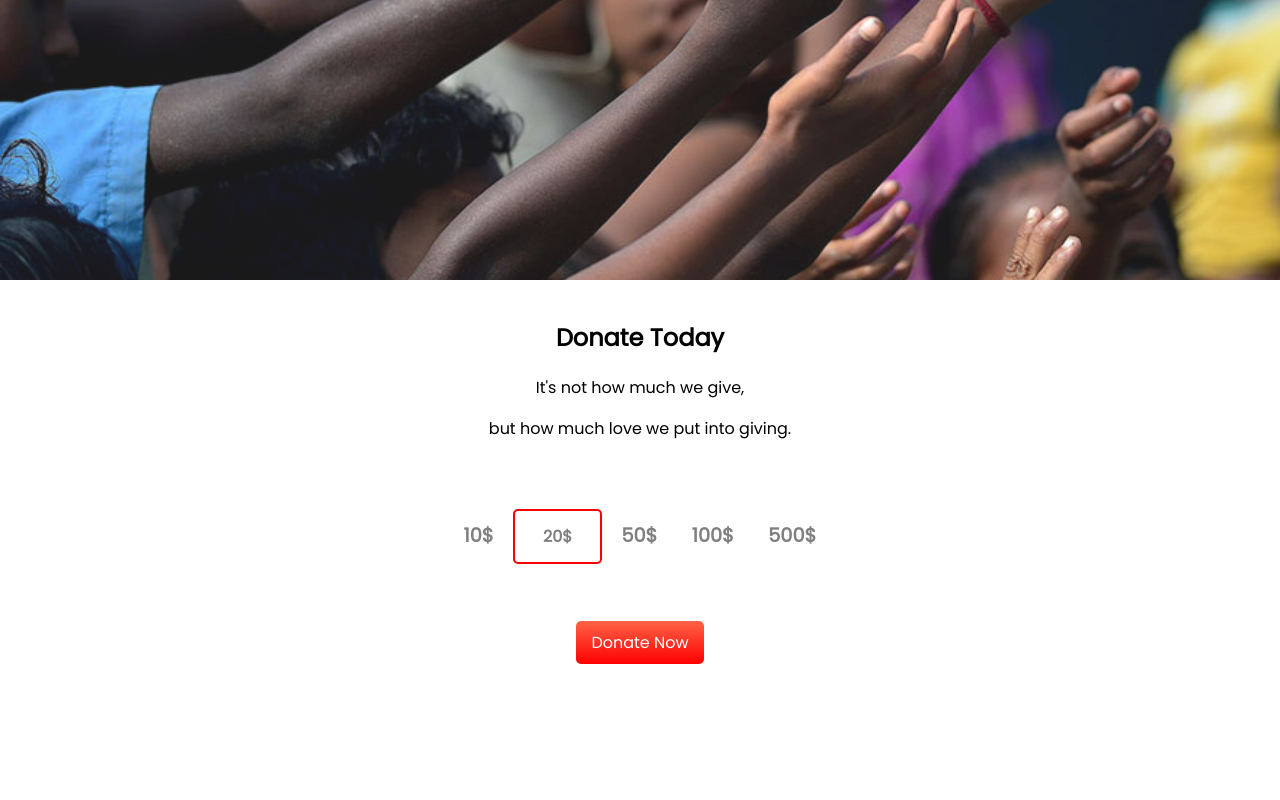
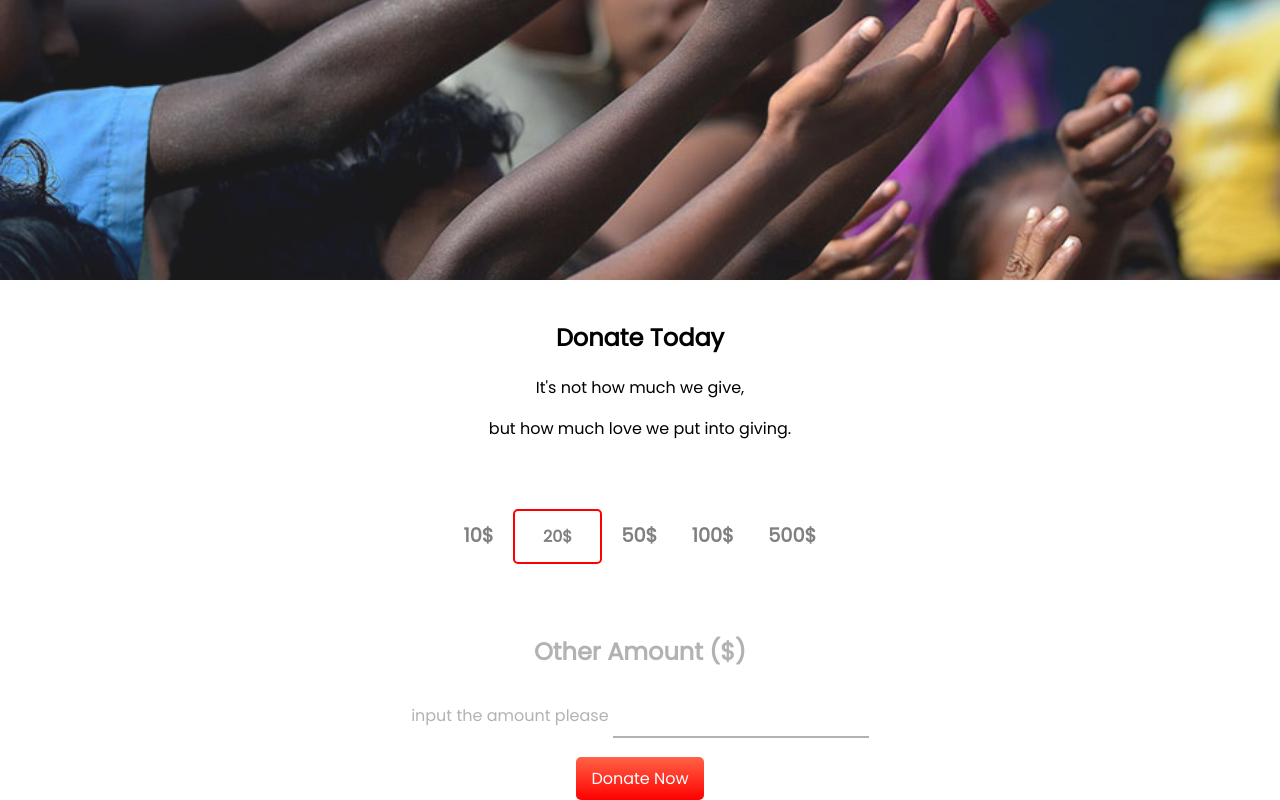
Before and after one commit to Azharul-Islam-Nahid/donate-for-Sylet, a plain HTML site: page index.html in a window 1280 px wide. Shown: the part 368-1168 px from the top of the page. Before the commit the page ends 1032 px from the top, so only its background shows below. Drawn offline with Linux system fonts and the light colour scheme.

Commit message:
added amount section and button

```diff
--- a/index.html
+++ b/index.html
@@ -40,6 +40,16 @@
             <a class="link-button-2" href="http://" target="_blank" rel="">100$</a>
             <a class="link-button-2" href="http://" target="_blank" rel="">500$</a>
         </div>
+        <div>
+            <div class="amount-input">
+                <h2>Other Amount ($)</h2>
+                <form>
+                    <label for="amount">input the amount please</label>
+                    <input type="text" id="amount" name="">
+                </form>
+
+            </div>
+        </div>
         <div class="donate-button-2">
             <a class="link-button" href="http://" target="_blank" rel="">Donate Now</a>
         </div>
--- a/style.css
+++ b/style.css
@@ -65,7 +65,23 @@ html {
     cursor: pointer;
 }
 
+input[type=text] {
+    width: 20%;
+    padding: 12px 20px;
+    margin: 8px 0;
+    box-sizing: border-box;
+    border: none;
+    border-bottom: 2px solid grey;
+}
+
+.amount-input {
+    padding-top: 5%;
+    text-align: center;
+    opacity: 60%;
+    color: grey;
+}
+
 .donate-button-2 {
     text-align: center;
-    padding-top: 80px;
+    padding-top: 20px;
 }
```
